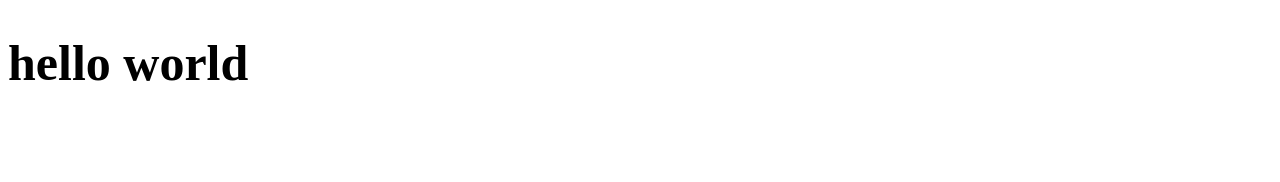
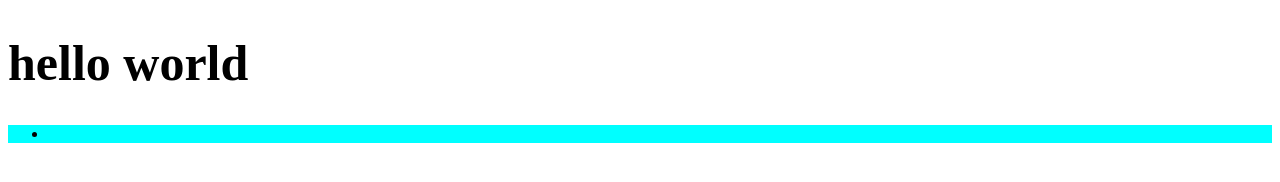
Before and after one commit to Stanley0526/THD101_git, a plain HTML site: page index.html in a window 1280 px wide. Drawn offline with Linux system fonts and the light colour scheme.

Commit message:
新增 首頁內容

```diff
--- a/index.html
+++ b/index.html
@@ -11,5 +11,6 @@
     <h1>hello world</h1>
 
     <script src="main.js"></script>
+    <nav><ul><li></li></ul></nav>
 </body>
 </html>
--- a/main.js
+++ b/main.js
@@ -0,0 +1 @@
+console.log("hi")
--- a/syle.css
+++ b/syle.css
@@ -1,3 +1,7 @@
 h1{
     font-size: 50px;
 }
+
+nav{
+    background-color: aqua;
+}
```
